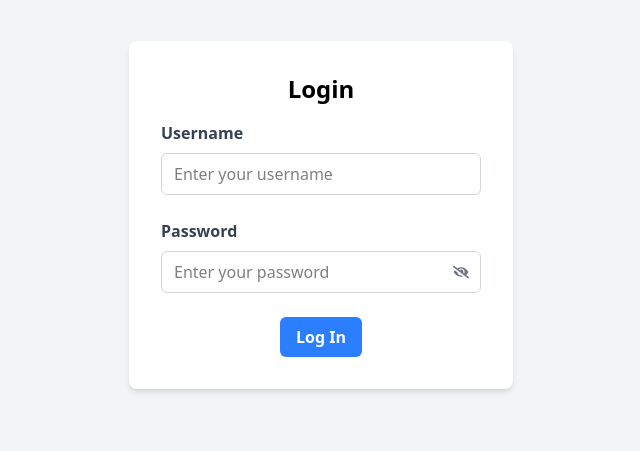
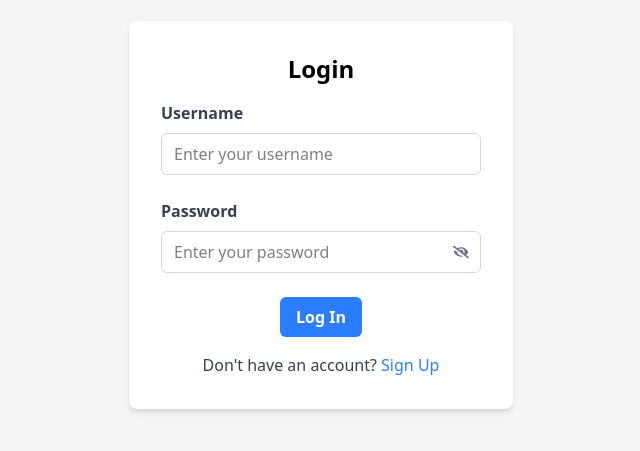
Before and after one commit to Vincentnilam/baddy-connect, a React (Vite) app in the folder client/: page /login in a window 1280 px wide. Shown: the part 185-636 px from the top of the page, without its empty margins (319-959 px from the left). Built offline with nearby package versions, Linux system fonts and the light colour scheme.

Commit message:
feat(): rename LoginPage to AuthPage and extend AuthPage to allow login and signup in one component

```diff
--- a/client/src/App.tsx
+++ b/client/src/App.tsx
@@ -1,7 +1,7 @@
 import React from 'react';
 import { BrowserRouter as Router, Route, Routes, Navigate} from 'react-router';
 import './index.css'
-import LoginPage from './components/LoginPage';
+import AuthPage from './components/AuthPage';
 import Dashboard from './components/Dashboard';
 import ProtectedRoute from './components/ProtectedRoute';
 
@@ -9,7 +9,7 @@ const App: React.FC = () => {
   return (
     <Router>
       <Routes>
-        <Route path="/login" element={<LoginPage />} />
+        <Route path="/login" element={<AuthPage />} />
         <Route path="/" element={<Navigate to="/login" />} />
         <Route
 					path="/dashboard"
--- a/client/src/components/LoginPage.tsx
+++ b/client/src/components/AuthPage.tsx
@@ -3,18 +3,28 @@ import { useState } from "react";
 import { FaEye, FaEyeSlash} from 'react-icons/fa';
 import { useNavigate } from "react-router";
 
-const LoginPage: React.FC = () => {
+const AuthPage: React.FC = () => {
+	const [authMode, setAuthMode] = useState<"login"|"signup">("login");
 	const [username, setUsername] = useState('');
 	const [password, setPassword] = useState('');
+	const [confirmPassword, setConfirmPassword] = useState('');
 	const [error, setError] = useState('');
 	const [showPassword, setShowPassword] = useState(false);
+	const [showConfirmPassword, setShowConfirmPassword] = useState(false);
 	const navigate = useNavigate();
+
+	const toggleAuthMode = () => setAuthMode(authMode === "login" ? "signup" : "login");
 
 	const handleSubmit = async (e: React.FormEvent) => {
 		e.preventDefault();
 
 		if (!username || !password) {
 			setError("Username or Password is required");
+			return;
+		}
+
+		if (authMode === "signup" && password !== confirmPassword) {
+			setError("Passwords do not match");
 			return;
 		}
 
@@ -42,7 +52,9 @@ const LoginPage: React.FC = () => {
 	return (
 		<div className="flex items-center justify-center h-screen bg-gray-100">
 			<div className="bg-white p-8 rounded-lg shadow-md w-96">
-				<h2 className="text-2xl font-bold mb-4 text-center">Login</h2>
+				<h2 className="text-2xl font-bold mb-4 text-center">
+					{ authMode === "login" ? "Login" : "Sign Up"}
+				</h2>
 
 				{error && <p className="text-red-500 mb-4">{error}</p>}
 
@@ -83,18 +95,51 @@ const LoginPage: React.FC = () => {
 							</button>
 						</div>
 					</div>
+
+					{authMode === "signup" && (
+						<div className="mb-6">
+							<label htmlFor="confirmPassword" className="block text-gray-700 font-bold mb-2">
+								Confirm Password
+							</label>
+							<div className="relative">
+								<input
+									type={showConfirmPassword? "text" : "password"}
+									className="border border-gray-300 rounded-md px-3 py-2 w-full focus:outline-none focus:ring-2 focus:ring-blue-500"
+									value={confirmPassword}
+									onChange={(e) => setConfirmPassword(e.target.value)}
+									placeholder="Confirm your password"
+									required
+								/>
+								<button
+									type="button"
+									className="absolute inset-y-0 right-0 px-3 py-2 focus:outline-none"
+									onClick={() => setShowConfirmPassword(!showConfirmPassword)}
+								>
+									{showConfirmPassword ? <FaEye className="text-gray-500" /> : <FaEyeSlash className="text-gray-500" />}
+								</button>
+							</div>
+						</div>
+					)}
 					<div className="flex justify-center">
 						<button
 							type="submit"
-							className="bg-blue-500 hover:bg-blue-700 text-white font-bold py-2 px-4 rounded-md focus:outline-none focus:ring-2 focus:ring-blue-300 disabled:opacity-50"
+							className="bg-blue-500 hover:bg-blue-700 text-white font-bold py-2 px-4 rounded-md focus:outline-none focus:ring-2 focus:ring-blue-300 disabled:opacity-50 cursor-pointer"
 						>
-								Log In
+							{authMode === "login" ? "Log In" : "Sign Up"}
 						</button>
 					</div>
 				</form>
+				<div className="mt-4 text-center">
+					<p className="text-gray-700">
+						{authMode === "login" ? "Don't have an account?" : "Already have an account?"}{" "}
+						<button className="text-blue-500 hover:underline cursor-pointer" onClick={toggleAuthMode}>
+							{authMode === "login" ? "Sign Up" : "Log In"}
+						</button>
+					</p>
+				</div>
 			</div>
 		</div>
 	);
 };
 
-export default LoginPage;
+export default AuthPage;
```
Also changed, not shown: 2 other files (tests, documents, lock files or other folders).
